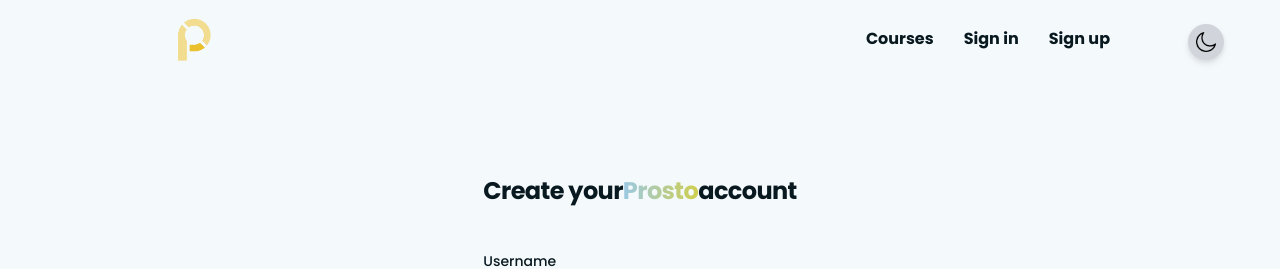
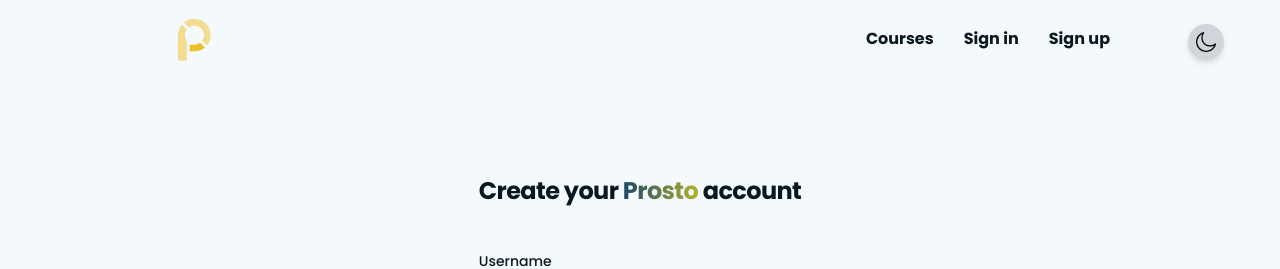
Before and after one commit to Prosto-Bulgaria/Prosto, a React (Vite) app in the folder client/: page /register in a window 1280 px wide. Shown: the top 269 px of the page. Built offline with nearby package versions, Linux system fonts and the light colour scheme.

Commit message:
Some changes

```diff
--- a/client/src/components/Auth/Register/Register.jsx
+++ b/client/src/components/Auth/Register/Register.jsx
@@ -25,59 +25,27 @@
     };
 
     return (
-        //   <section id="register-page" className="register">
-        //     <form id="register-form" onSubmit={registerHandler} method="POST">
-        //       <fieldset>
-        //         <legend className="text-text dark:text-text_dark">Register</legend>
-        //         <p className="field">
-        //             <label className="text-text dark:text-text_dark" htmlFor="username">Username</label>
-        //             <span className="input">
-        //                 <input type="text" name="username" placeholder="JohnDoe420" />
-        //             </span>
-        //         </p>
-        //         <p className="field">
-        //             <label className="text-text dark:text-text_dark" htmlFor="email">Email</label>
-        //             <span className="input">
-        //                 <input type="text" name="email" placeholder="johndoe@gmail.com" />
-        //             </span>
-        //         </p>
-        //         <p className="field">
-        //             <label className="text-text dark:text-text_dark" htmlFor="password">Password</label>
-        //             <span className="input">
-        //                 <input type="text" name="password" placeholder="Password" />
-        //             </span>
-        //         </p>
-        //         <p className="field">
-        //             <label className="text-text dark:text-text_dark" htmlFor="repeat-pass">Confirm password</label>
-        //             <span className="input">
-        //                 <input type="text" name="repeat-pass" placeholder="Repeat your password" />
-        //             </span>
-        //         </p>
-        //         <input type="submit" className="button submit cursor-pointer text-text dark:text-text_dark" value="Register"/>
-        //       </fieldset>
-        //     </form>
-        //   </section>
-        <section id="login-page" className="login">
+        <section id="register-page" className="register">
             <div className="flex min-h-full flex-1 flex-col justify-center px-6 py-12 lg:px-8">
                 <div className="sm:mx-auto sm:w-full sm:max-w-sm">
                     <h2 className="mt-10 text-center text-2xl font-bold leading-9 tracking-tight dark:text-text_dark text-text">
-                        Create your
+                        Create your {" "}
                         <p
                             className="
-                            bg-gradient-to-r from-primary_dark to-accent_dark
+                            bg-gradient-to-r from-primary to-accent dark:from-primary_dark  dark:to-accent_dark
                             inline-block text-transparent bg-clip-text
                             "
                         >
                             Prosto
                         </p>
-                        account
+                        {" "} account
                     </h2>
                 </div>
 
                 <div className="mt-10 sm:mx-auto sm:w-full sm:max-w-sm">
                     <form
                         className="space-y-6"
-                        id="login-form"
+                        id="register-form"
                         onSubmit={registerHandler}
                         method="POST"
                     >
@@ -181,7 +149,7 @@
                     <p className="mt-10 text-center text-sm text-gray-500">
                         Already have an account?{" "}
                         <Link
-                            to="/login"
+                            to="/register"
                             className="font-semibold leading-6 text-accent dark:text-accent_dark dark:hover:text-primary_dark hover:text-primary_dark"
                         >
                             Sign in here
--- a/client/src/components/Home/Home.jsx
+++ b/client/src/components/Home/Home.jsx
@@ -9,7 +9,7 @@
         <h1 className="title text-text dark:text-text_dark">PROSTO</h1>
         <h5 className="title subtitle text-text dark:text-text_dark">
             <p className="
-            bg-gradient-to-r from-primary_dark to-accent_dark
+            bg-gradient-to-r from-primary to-accent dark:from-primary_dark dark:to-accent_dark
             inline-block text-transparent bg-clip-text">Code
             </p> made simple
         </h5>
```
